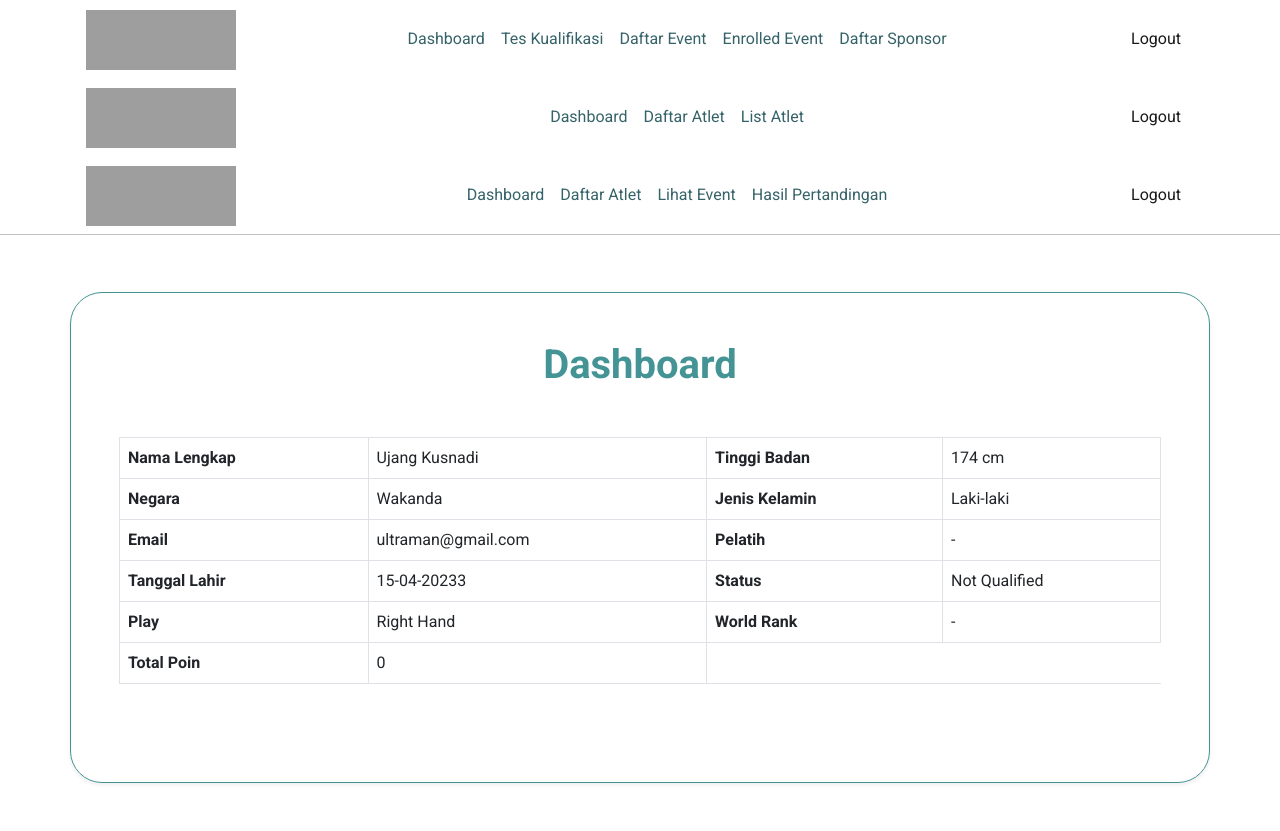
After one commit to annisa27/babaducune, a Django app: page /atlet/ in a window 1280 px wide. The commit adds this page. Run offline with Django 4.2, Linux system fonts and the light colour scheme; some libraries are stand-ins or nearby versions; grey boxes are pictures that could not be loaded.

Commit message:
edit dashboard

```diff
--- /dev/null
+++ b/atlet/templates/dashboard_atlet.html
@@ -0,0 +1,66 @@
+{% extends 'base.html'%}
+{% load static %}
+
+{% block meta %}
+<title>BaBaDu | ATLET </title>
+
+{% endblock meta %}
+
+{% block content %}
+
+<main>
+    <!-- P<main>
+    <!-- Pills navs -->
+
+
+    <div class="d-flex my-5 justify-content-center align-items-center">
+        <div class="container-sm mx-5 p-5 shadow-sm border rounded-5 border-primary">
+        <h1 class="text-center mb-5 text-primary">Dashboard</h1>
+        <table class="table table-bordered">
+            <tbody>
+              <tr>
+                <th scope="col">Nama Lengkap</th>
+                <td>Ujang Kusnadi</td>
+                <th scope="col">Tinggi Badan</th>
+                <td>174 cm</td>
+              </tr>
+              <tr>
+                <th scope="col">Negara</th>
+                <td>Wakanda</td>
+                <th scope="col">Jenis Kelamin</th>
+                <td>Laki-laki</td>
+              </tr>
+              <tr>
+                <th scope="col">Email</th>
+                <td>ultraman@gmail.com</td>
+                <th scope="col">Pelatih</th>
+                <td>-</td>
+              </tr>
+              <tr>
+                <th scope="col">Tanggal Lahir</th>
+                <td>15-04-20233</td>
+                <th scope="col">Status</th>
+                <td>Not Qualified</td>
+              </tr>
+              <tr>
+                <th scope="col">Play</th>
+                <td>Right Hand</td>
+                <th scope="col">World Rank</th>
+                <td>-</td>
+              </tr>
+              <tr>
+                <th scope="col">Total Poin</th>
+                <td>0</td>
+              </tr>
+            </tbody>
+          </table>
+
+        <div style="margin-top:50px"></div>
+    </div>
+    </div>
+
+
+
+</main>
+
+{% endblock content %}
--- a/atlet/templates/tes_kualifikasi.html
+++ b/atlet/templates/tes_kualifikasi.html
@@ -131,7 +131,7 @@
 
 
                 <div class="d-grid mt-5">
-                    <button class="btn btn-primary" type="submit">Next</button>
+                    <button class="btn btn-primary" type="submit"><a href="{% url 'atlet:dashboard_atlet' %}">Next</a></button>
                 </div>
             </form>
 
--- a/atlet/urls.py
+++ b/atlet/urls.py
@@ -1,14 +1,14 @@
 from django.urls import path
-from atlet.views import daftar_sponsor, form_tes_kualifikasi, tes_kualifikasi, daftar_event, detail_stadium, detail_event, dashboard
+from atlet.views import daftar_sponsor, form_tes_kualifikasi, tes_kualifikasi, daftar_event, detail_stadium, detail_event, dashboard_atlet
 
 app_name = 'atlet'
 
 urlpatterns = [
     path('daftar-sponsor/', daftar_sponsor, name='daftar_sponsor' ),
     path('form-kualifikasi/', form_tes_kualifikasi, name='form_tes_kualifikasi' ),
-    path('tes-kualifikasi/', tes_kualifikasi, name='tes_kualifikasi' ),
+    path('form-kualifikasi/tes-kualifikasi/', tes_kualifikasi, name='tes_kualifikasi' ),
     path('daftar-event/stadium', daftar_event, name='daftar_event' ),
     path('daftar-event/stadium/event/', detail_stadium, name='detail_stadium' ),
     path('daftar-event/stadium/event/kategori', detail_event, name='detail_event' ),
-    path('dashboard/', dashboard, name='dashboard' ),
+    path('', dashboard_atlet, name='dashboard_atlet' ),
 ]
--- a/atlet/views.py
+++ b/atlet/views.py
@@ -19,5 +19,5 @@ def detail_stadium(request):
 def detail_event(request):
     return render(request, "detail_event.html")
 
-def dashboard(request):
-    return render(request, "dashboard.html")
+def dashboard_atlet(request):
+    return render(request, "dashboard_atlet.html")
--- a/pelatih/urls.py
+++ b/pelatih/urls.py
@@ -1,11 +1,11 @@
 from django.urls import path
-from pelatih.views import daftar_atlet, lihat_atlet, dashboard
+from pelatih.views import daftar_atlet, lihat_atlet, dashboard_pelatih
 
 app_name = 'pelatih'
 
 urlpatterns = [
     path('daftar-atlet/', daftar_atlet, name='daftar_atlet'),
     path('lihat-atlet/', lihat_atlet, name='lihat_atlet'),
-    path('dashboard/', dashboard, name='dashboard' ),
+    path('', dashboard_pelatih, name='dashboard_pelatih' ),
 
 ]
--- a/pelatih/views.py
+++ b/pelatih/views.py
@@ -8,8 +8,8 @@ def daftar_atlet(request):
 def lihat_atlet(request):
     return render(request, "lihat_atlet.html")
 
-def dashboard(request):
-    return render(request, "dashboard.html")
+def dashboard_pelatih(request):
+    return render(request, "dashboard_pelatih.html")
 
 # def show_register(request):
 #     return render(request, "register.html")
--- a/templates/navbar.html
+++ b/templates/navbar.html
@@ -11,7 +11,7 @@
         <div class="collapse navbar-collapse justify-content-center" id="navbarsExample07">
             <ul class="navbar-nav mr-auto">
                 <li class="nav-item">
-                    <a class="nav-link" href="{% url 'atlet:dashboard' %}">Dashboard <span class="sr-only"></span></a>
+                    <a class="nav-link" href="{% url 'atlet:dashboard_atlet' %}">Dashboard <span class="sr-only"></span></a>
                 </li>
                 <li class="nav-item">
                     <a class="nav-link" href="{% url 'atlet:form_tes_kualifikasi' %}">Tes Kualifikasi</a>
@@ -35,7 +35,7 @@
 </nav>
 
 <!-- NAVBAR PELATIH -->
-<!-- <nav class="navbar navbar-expand-lg  navbar-light">
+<nav class="navbar navbar-expand-lg  navbar-light">
     <div class="container px-3">
         <img src="https://cdn.discordapp.com/attachments/814499566245249047/1103213844890927155/Screenshot_2023-05-03_at_13.57.41.png" height="60" width="150" alt="test" loading="lazy"
               style="margin-top: 2px;" />
@@ -47,7 +47,7 @@
         <div class="collapse navbar-collapse justify-content-center" id="navbarsExample07">
             <ul class="navbar-nav mr-auto">
                 <li class="nav-item">
-                    <a class="nav-link" href="#">Dashboard <span class="sr-only"></span></a>
+                    <a class="nav-link" href="{% url 'pelatih:dashboard_pelatih' %}">Dashboard <span class="sr-only"></span></a>
                 </li>
                 <li class="nav-item">
                     <a class="nav-link" href="{% url 'pelatih:daftar_atlet' %}">Daftar Atlet</a>
@@ -62,10 +62,10 @@
             <a class="btn btn-danger btn-logout">Logout</a>
         </span>
     </div>
-</nav> -->
+</nav>
 
 <!-- NAVBAR UMPIRE -->
-<!-- <nav class="navbar navbar-expand-lg navbar-light">
+<nav class="navbar navbar-expand-lg navbar-light">
     <div class="container px-3">
         <img src="https://cdn.discordapp.com/attachments/814499566245249047/1103213844890927155/Screenshot_2023-05-03_at_13.57.41.png" height="60" width="150" alt="test" loading="lazy"
               style="margin-top: 2px;" />
@@ -77,7 +77,7 @@
         <div class="collapse navbar-collapse justify-content-center" id="navbarsExample07">
             <ul class="navbar-nav mr-auto">
                 <li class="nav-item">
-                    <a class="nav-link" href="#">Dashboard <span class="sr-only"></span></a>
+                    <a class="nav-link" href="{% url 'umpire:dashboard_umpire' %}">Dashboard <span class="sr-only"></span></a>
                 </li>
                 <li class="nav-item">
                     <a class="nav-link" href="#">Daftar Atlet</a>
@@ -95,7 +95,7 @@
             <a class="btn btn-danger btn-logout">Logout</a>
         </span>
     </div>
-</nav> -->
+</nav>
 <hr class="hr my-0" style="height: 10px; color: black;" />
 
 <style>
--- a/umpire/urls.py
+++ b/umpire/urls.py
@@ -1,10 +1,10 @@
 from django.urls import path
-from umpire.views import list_event, dashboard
+from umpire.views import list_event, dashboard_umpire
 
 app_name = 'umpire'
 
 urlpatterns = [
     path('list-event/', list_event, name='list_event'),
-    path('dashboard/', dashboard, name='dashboard' ),
+    path('', dashboard_umpire, name='dashboard_umpire' ),
 
 ]
--- a/umpire/views.py
+++ b/umpire/views.py
@@ -11,5 +11,5 @@ def list_event(request):
 # def show_register(request):
 #     return render(request, "register.html")
 
-def dashboard(request):
-    return render(request, "dashboard.html")
+def dashboard_umpire(request):
+    return render(request, "dashboard_umpire.html")
```
Also changed, not shown: atlet/templates/dashboard.html (deleted, +0 -66 lines), pelatih/templates/dashboard.html (deleted, +0 -45 lines), pelatih/templates/dashboard_pelatih.html (added, +59 -0 lines), umpire/templates/dashboard.html (deleted, +0 -29 lines), umpire/templates/dashboard_umpire.html (added, +42 -0 lines).
